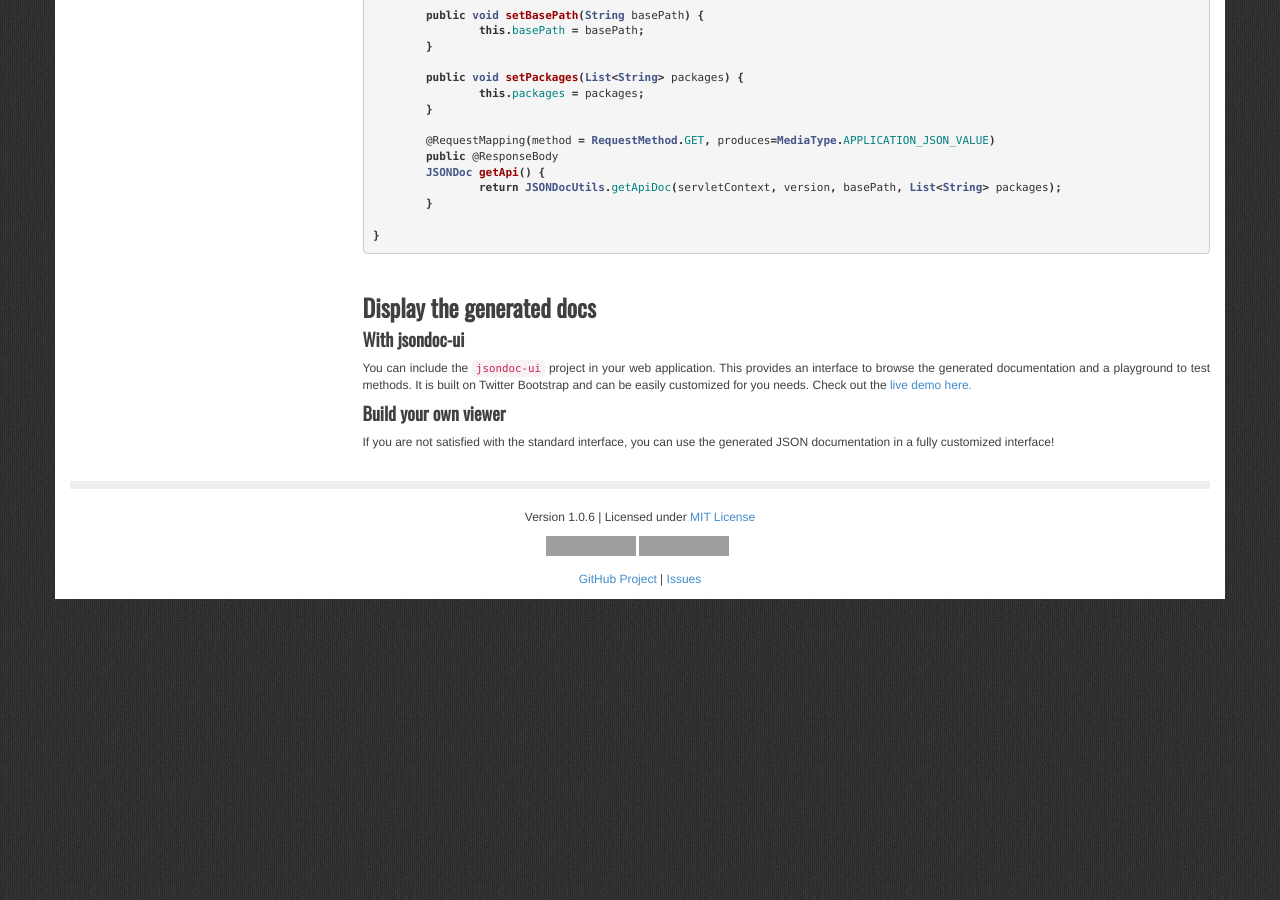
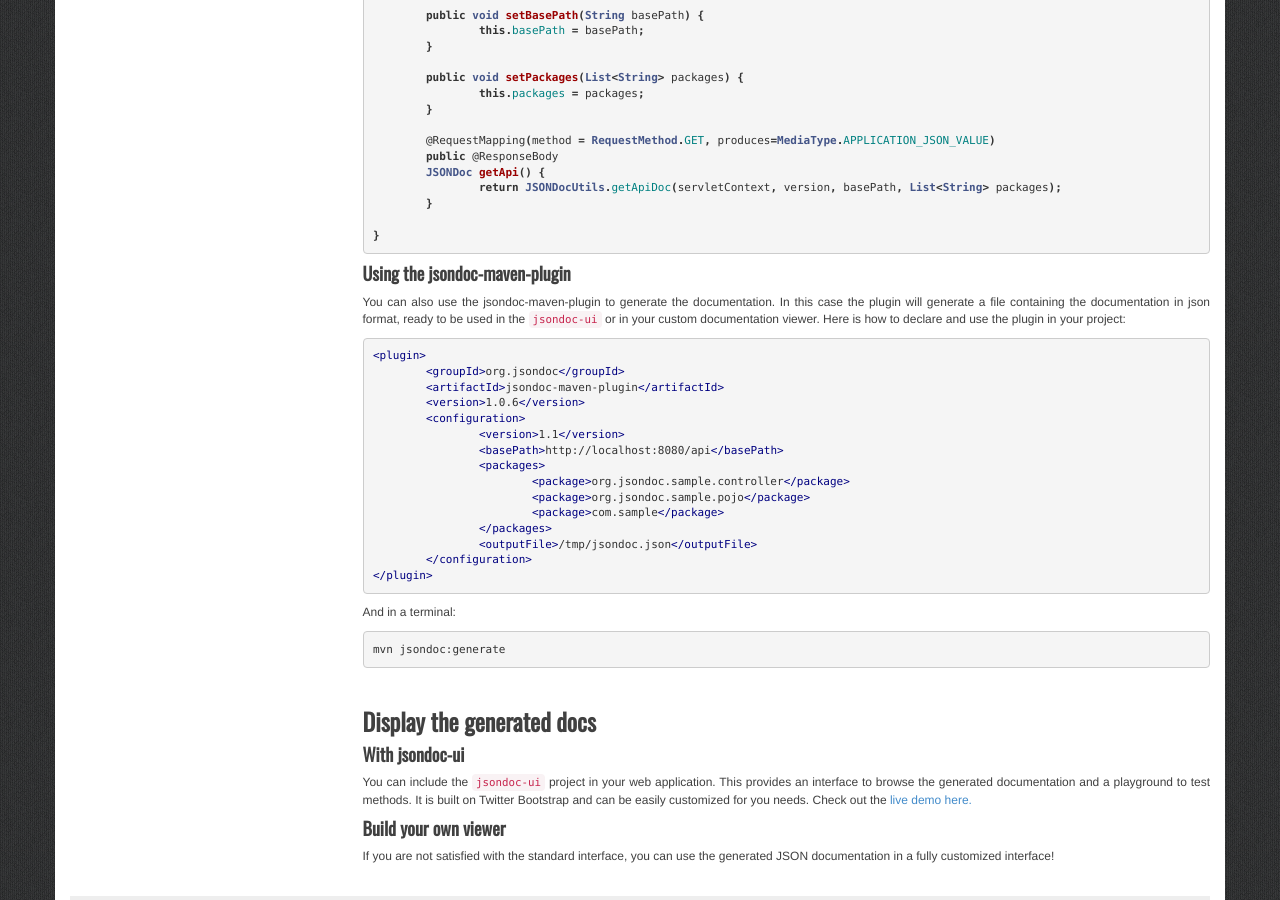
Before and after one commit to fabiomaffioletti/jsondoc, a Jekyll site: the page built from documentation.html, in a window 1280 px wide and 900 px high, scrolled down 2236 px. Built offline with Jekyll 4.4.1, drawn with Linux system fonts in a browser that asks for light colours; nearby versions of some CDN libraries; some web fonts are replaced; Markdown is read by kramdown in place of the engine named in the settings; before the commit the page ends 2835 px from its top, so only the background shows below that; grey boxes are pictures that could not be loaded.

Commit message:
documentation for jsondoc-maven-plugin

```diff
--- a/documentation.html
+++ b/documentation.html
@@ -199,6 +199,31 @@ public class JSONDocController {
 }
 {% endhighlight %}
 
+<h4>Using the jsondoc-maven-plugin</h4>
+<p>You can also use the jsondoc-maven-plugin to generate the documentation. In this case the plugin will generate a file containing the documentation in json format, ready to be used in the <code>jsondoc-ui</code> or in your custom documentation viewer. Here is how to declare and use the plugin in your project:</p>
+{% highlight xml %}
+<plugin>
+	<groupId>org.jsondoc</groupId>
+	<artifactId>jsondoc-maven-plugin</artifactId>
+	<version>{{ site.version }}</version>
+	<configuration>
+		<version>1.1</version>
+		<basePath>http://localhost:8080/api</basePath>
+		<packages>
+			<package>org.jsondoc.sample.controller</package>
+			<package>org.jsondoc.sample.pojo</package>
+			<package>com.sample</package>
+		</packages>
+		<outputFile>/tmp/jsondoc.json</outputFile>
+	</configuration>
+</plugin>
+{% endhighlight %}
+
+<p>And in a terminal:</p>
+{% highlight bash %}
+mvn jsondoc:generate
+{% endhighlight %}
+
 <h3 class="spaced">Display the generated docs</h3>
 <h4>With jsondoc-ui</h4>
 <p>You can include the <code>jsondoc-ui</code> project in your web application. This provides an interface to browse the generated documentation and a playground to test methods. It is built on Twitter Bootstrap and can be easily customized for you needs. Check out the <a href="{{ site.demourl }}" target="_blank">live demo here.</a></p>
```
